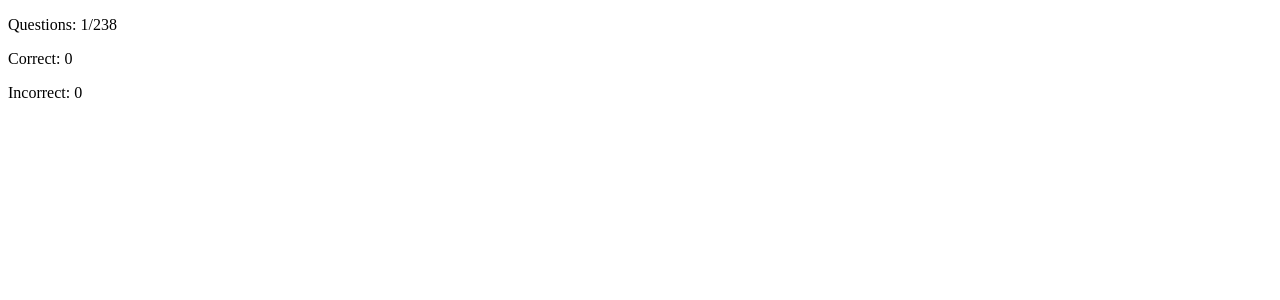
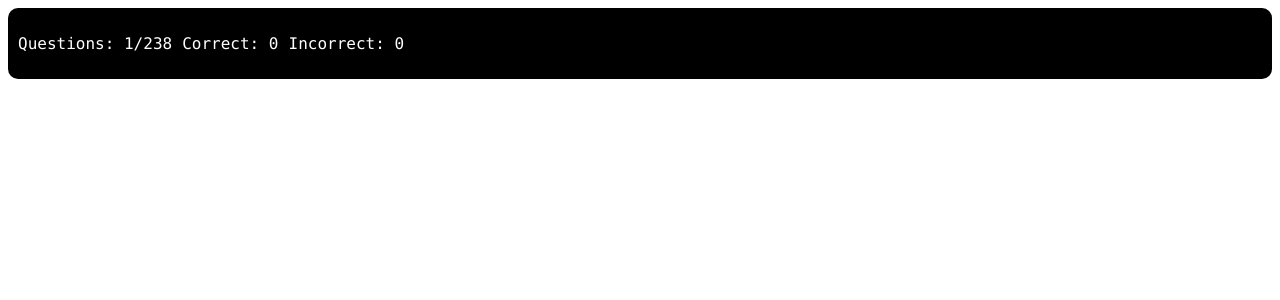
Before and after one commit to rajivghandi767/country-trivia-react, a React (Vite) app: page / in a window 1280 px wide. Shown: the top 300 px of the page. Built offline with nearby package versions, Linux system fonts and the light colour scheme.

Commit message:
new components

```diff
--- /dev/null
+++ b/src/components/AnswerBox.ts
@@ -0,0 +1 @@
+const AnswerBox []
--- /dev/null
+++ b/src/components/StatBar.module.scss
@@ -0,0 +1,16 @@
+.stat-container {
+    display: flex;
+    overflow: auto;
+    flex-direction: row;
+    text-align: start;
+    gap: 10px;
+    align-content: start;
+    grid-auto-flow: column;
+    padding: 10px;
+    background-color: #000000;
+    color: #FFFFFF;
+    font-style: normal;
+    font-weight: 500;
+    font-family: Monaco, monospace;
+    border-radius: 10px;
+}
--- a/src/components/StatBar.tsx
+++ b/src/components/StatBar.tsx
@@ -1,3 +1,5 @@
+import StatBar_module from "./StatBar.module.scss";
+
 type Props = {
   currentQuestion: number;
   totalQuestions: number;
@@ -7,7 +9,7 @@ type Props = {
 
 function StatBar(props: Props) {
   return (
-    <div>
+    <div className={StatBar_module["stat-container"]}>
       <p>
         Questions: {props.currentQuestion}/{props.totalQuestions}
       </p>
```
Also changed, not shown: src/components/QuestionPrompt.tsx (added, +16 -0 lines).
